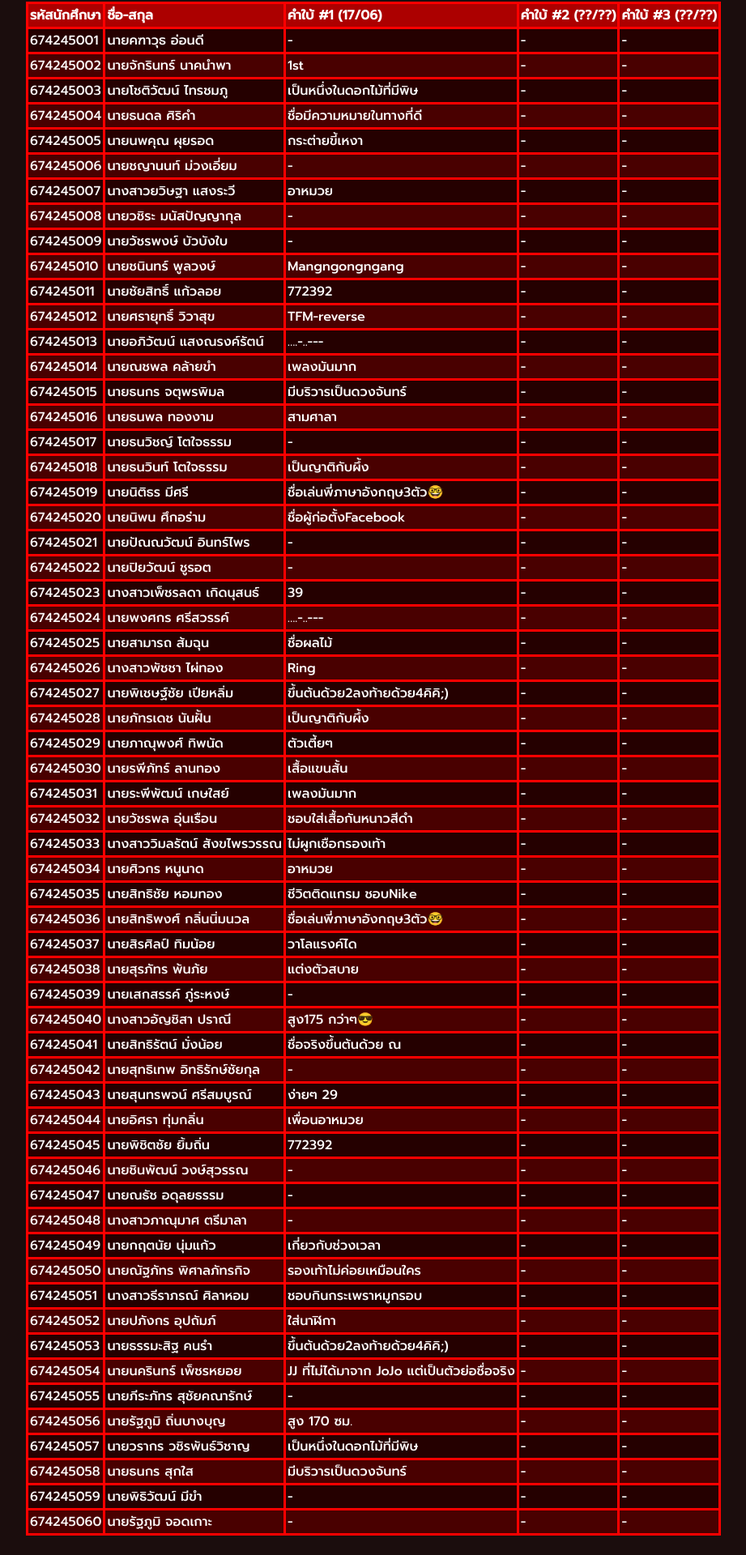
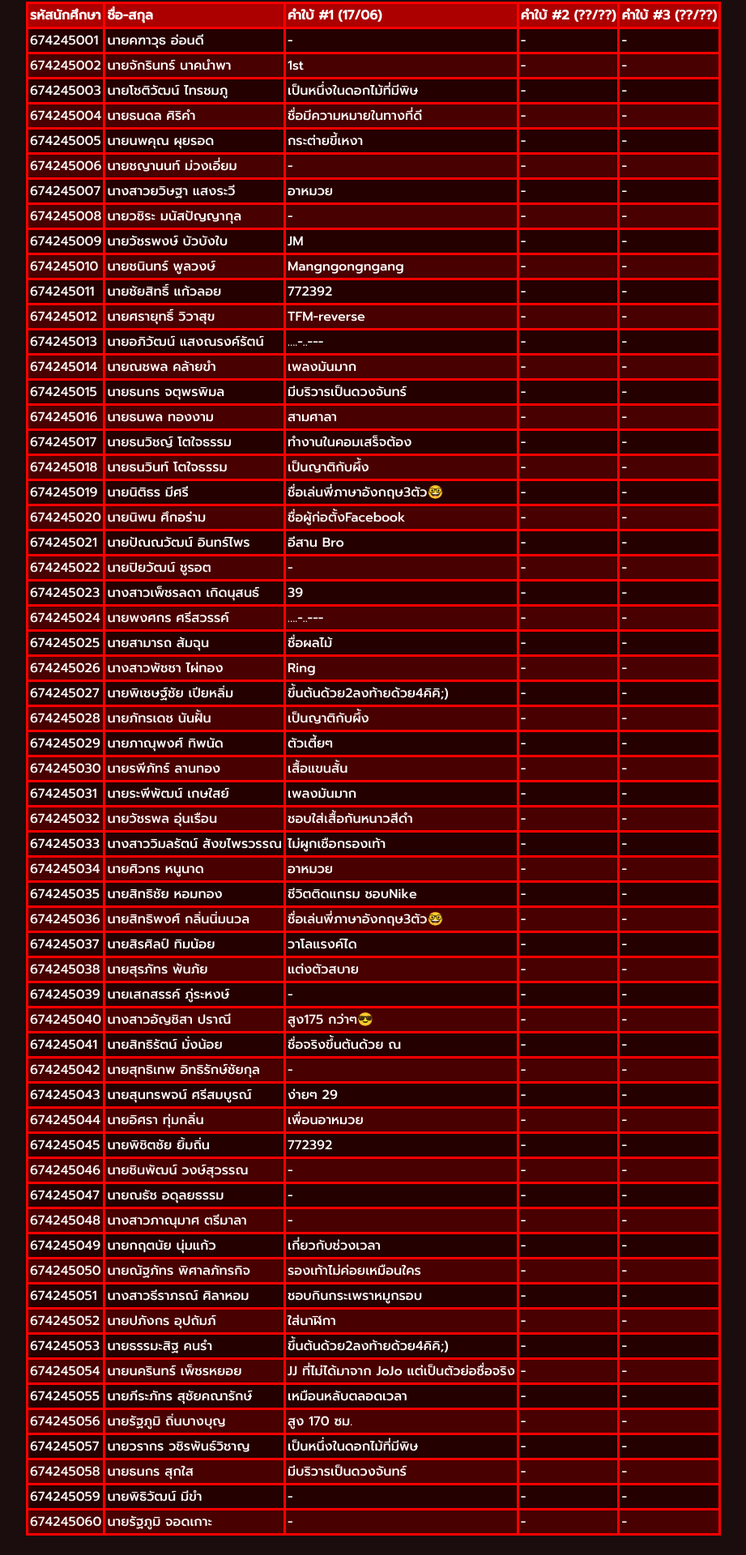
Before and after one commit to littlepakan/NPRUCS66site, a React (Create React App) app: page /mentors in a window 1280 px wide. Shown: the part 273-2193 px from the top of the page at 81% size, without its empty margins (179-1100 px from the left). Built offline with nearby package versions, Linux system fonts and the light colour scheme; a web font is replaced by a local one.

Commit message:
Add files via upload

```diff
--- a/src/containers/mentor/Mentor.jsx
+++ b/src/containers/mentor/Mentor.jsx
@@ -98,7 +98,7 @@ const Mentor = () => {
           <tr className="body_detail-odd">
             <td className='Number td_mentor '>674245009</td>
             <td className='Name td_mentor'>นายวัชรพงษ์ บัวบังใบ</td>
-            <td className='Hint1 td_mentor'>-</td>
+            <td className='Hint1 td_mentor'>JM</td>
             <td className='Hint2 td_mentor'>-</td>
             <td className='Hint3 td_mentor'>-</td>
           </tr>
@@ -154,7 +154,7 @@ const Mentor = () => {
           <tr className="body_detail-odd">
             <td className='Number td_mentor '>674245017</td>
             <td className='Name td_mentor'>นายธนวิชญ์ โตใจธรรม</td>
-            <td className='Hint1 td_mentor'>-</td>
+            <td className='Hint1 td_mentor'>ทำงานในคอมเสร็จต้อง</td>
             <td className='Hint2 td_mentor'>-</td>
             <td className='Hint3 td_mentor'>-</td>
           </tr>
@@ -182,7 +182,7 @@ const Mentor = () => {
           <tr className="body_detail-odd">
             <td className='Number td_mentor '>674245021</td>
             <td className='Name td_mentor'>นายปัณณวัฒน์ อินทร์ไพร</td>
-            <td className='Hint1 td_mentor'>-</td>
+            <td className='Hint1 td_mentor'>อีสาน Bro</td>
             <td className='Hint2 td_mentor'>-</td>
             <td className='Hint3 td_mentor'>-</td>
           </tr>
@@ -420,7 +420,7 @@ const Mentor = () => {
           <tr className="body_detail-odd">
             <td className='Number td_mentor '>674245055</td>
             <td className='Name td_mentor'>นายภีระภัทร สุชัยคณารักษ์</td>
-            <td className='Hint1 td_mentor'>-</td>
+            <td className='Hint1 td_mentor'>เหมือนหลับตลอดเวลา</td>
             <td className='Hint2 td_mentor'>-</td>
             <td className='Hint3 td_mentor'>-</td>
           </tr>
```
